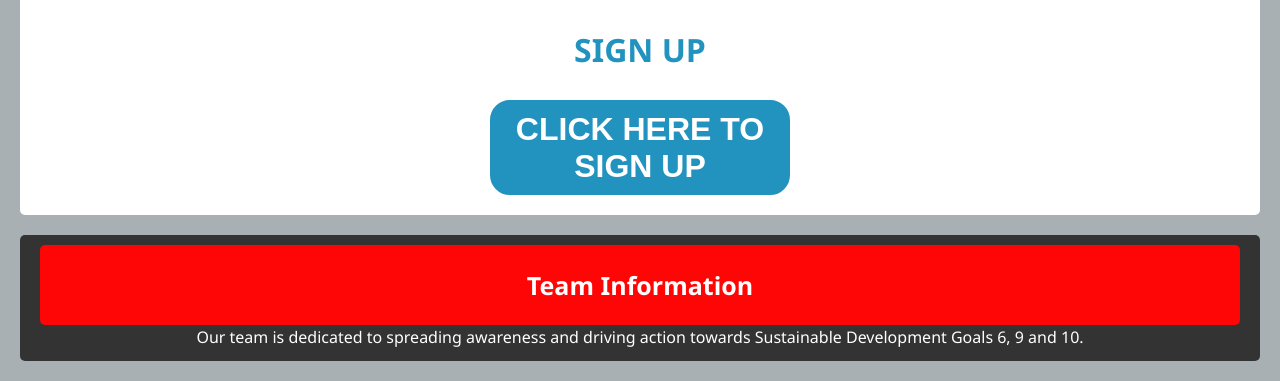
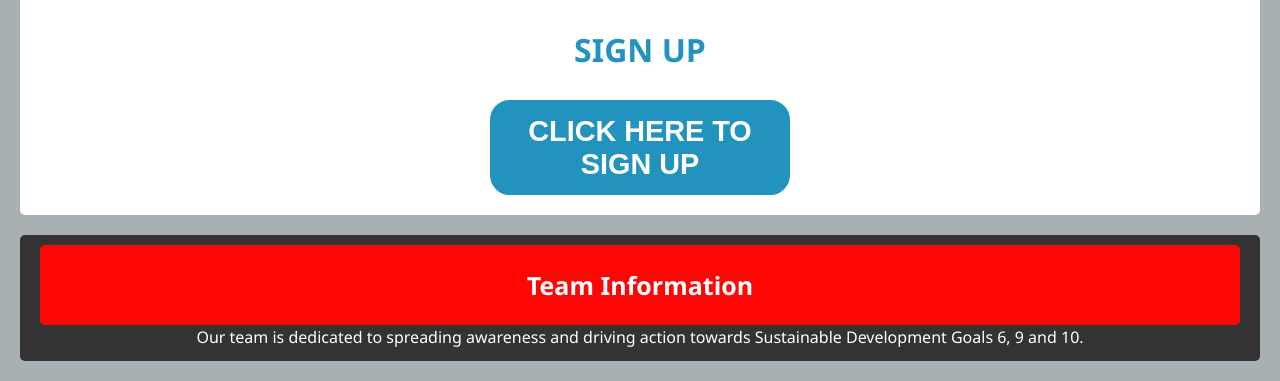
Before and after one commit to shashGurung/Web-dev, a website: page app/public/index.html in a window 1280 px wide. Shown: the part 1767-2148 px from the top of the page. Drawn offline with Linux system fonts and the light colour scheme.

Commit message:
Fixed text size

```diff
--- a/app/public/stylesA.css
+++ b/app/public/stylesA.css
@@ -296,6 +296,7 @@ fieldset{
 button a{
     text-decoration: none;
     color: white;
+    font-size: 2.25vw;
 }
 
 #team-info a{
```
